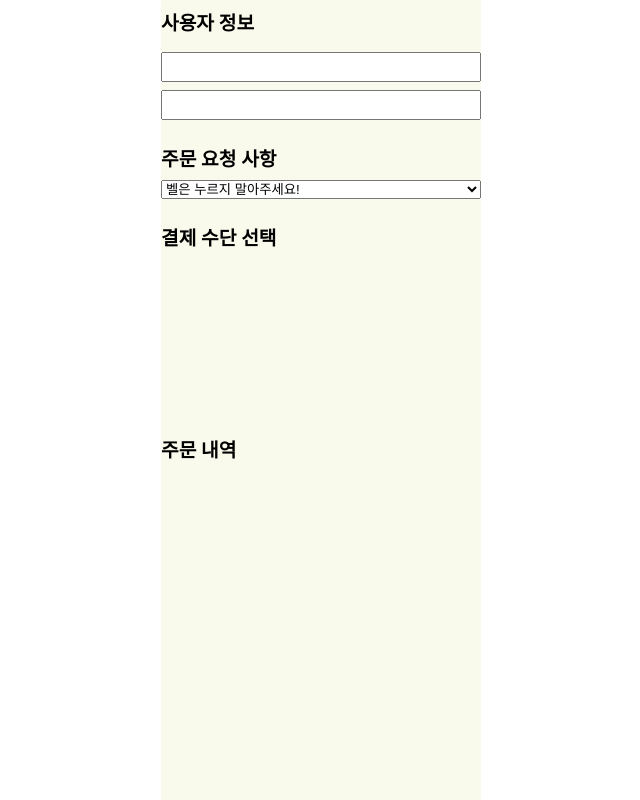
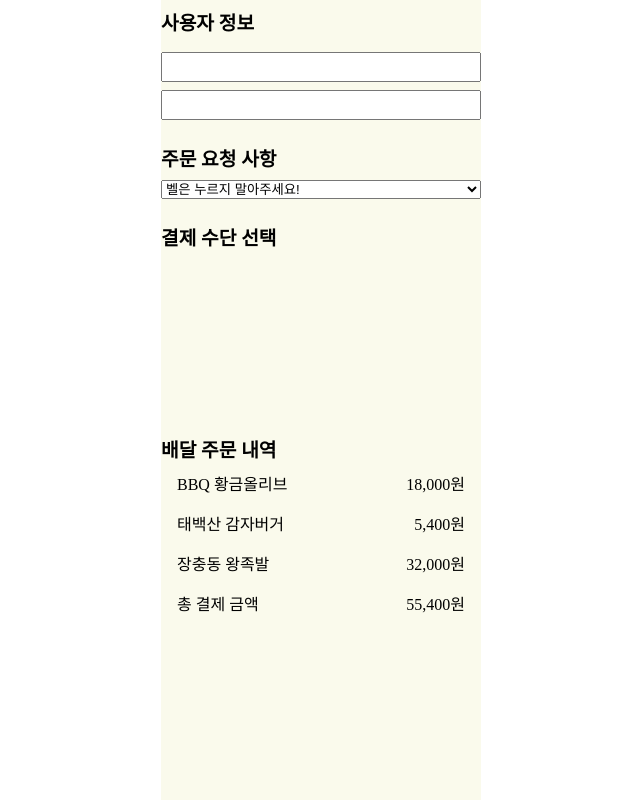
Before and after one commit to grapgrap/orderapp, a React (Create React App) app: page /orderapp/order in a window 1280 px wide. Shown: the whole page, without its empty margins (319-959 px from the left). Built offline with nearby package versions, Linux system fonts and the light colour scheme; no server answers.

Commit message:
OrderInfo, Styled-Components 추가 및 배달 주문 내역 구현

```diff
--- a/src/Components/OrderPage/OrderInfo/OrderInfo.jsx
+++ b/src/Components/OrderPage/OrderInfo/OrderInfo.jsx
@@ -2,11 +2,48 @@ import * as Styled from './Styled.jsx';
 import * as CommonStyled from '../../Common/Styled.jsx';
 
 function OrderInfo({ orderList }) {
+  const orderHistory = [];
+  let resultPrice = 0;
+
+  for (let i = 0; i < orderList.length; i++) {
+    orderHistory.push(
+      <Styled.OrderHistoryContent key={orderList[i].id}>
+        <Styled.OrderHistoryContentSpan>
+          {orderList[i].name}
+        </Styled.OrderHistoryContentSpan>
+        <Styled.OrderHistoryContentSpan>
+          {orderList[i].price
+            .toString()
+            .replace(/\B(?<!\.\d*)(?=(\d{3})+(?!\d))/g, ',')}
+          원
+        </Styled.OrderHistoryContentSpan>
+      </Styled.OrderHistoryContent>
+    );
+    resultPrice = resultPrice + orderList[i].price;
+    if (i === orderList.length - 1) {
+      orderHistory.push(
+        <Styled.OrderHistoryContent key="Result">
+          <Styled.OrderHistoryContentSpan>
+            총 결제 금액
+          </Styled.OrderHistoryContentSpan>
+          <Styled.OrderHistoryContentSpan>
+            {resultPrice
+              .toString()
+              .replace(/\B(?<!\.\d*)(?=(\d{3})+(?!\d))/g, ',')}
+            원
+          </Styled.OrderHistoryContentSpan>
+        </Styled.OrderHistoryContent>
+      );
+    }
+  }
+  // if (i === orderList.length - 1) {
+
   return (
     <CommonStyled.OrderPageSection>
       <CommonStyled.OrderPageSectionTitle>
-        주문 내역
+        배달 주문 내역
       </CommonStyled.OrderPageSectionTitle>
+      <Styled.OrderHistorySection>{orderHistory}</Styled.OrderHistorySection>
     </CommonStyled.OrderPageSection>
   );
 }
--- a/src/Components/OrderPage/OrderInfo/Styled.jsx
+++ b/src/Components/OrderPage/OrderInfo/Styled.jsx
@@ -1 +1,17 @@
 import styled from 'styled-components';
+
+export const OrderHistorySection = styled.div`
+  flex: 1;
+  diplay: flex;
+  flex-direction: column;
+`;
+
+export const OrderHistoryContent = styled.div`
+  flex: 1;
+  display: flex;
+  justify-content: space-between;
+`;
+
+export const OrderHistoryContentSpan = styled.span`
+  padding: 0.5rem 1rem;
+`;
```
